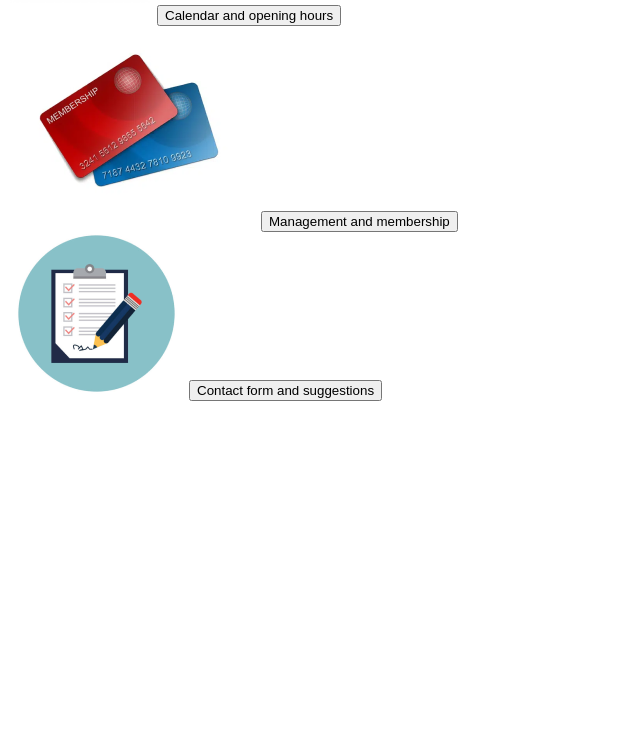
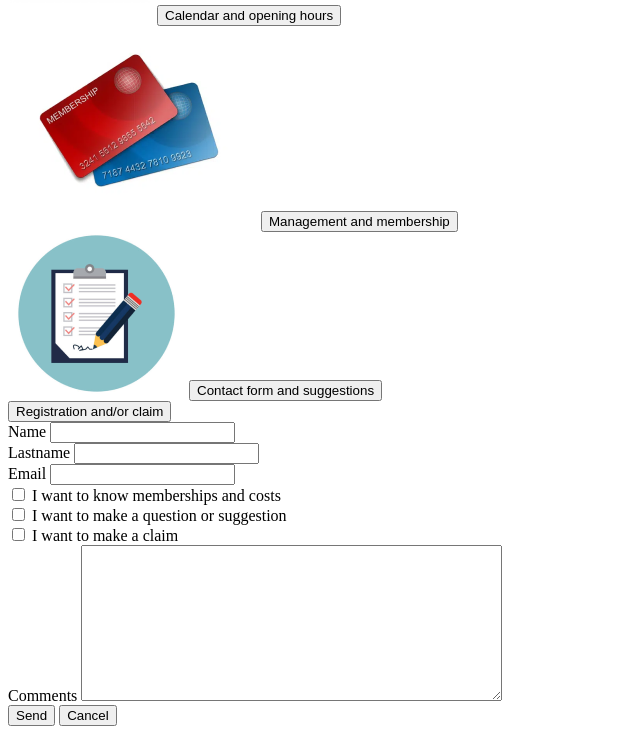
Before and after one commit to JulianRiedinger7/BaSP-M2023, a plain HTML site: page Week-02/index.html in a window 1280 px wide. Shown: the part 1473-2207 px from the top of the page, without its empty margins (0-640 px from the left). Before the commit the page ends 1882 px from the top, so only its background shows below. Drawn offline with Linux system fonts and the light colour scheme.

Commit message:
BaSP-W02-2023: created form section

```diff
--- a/Week-02/index.html
+++ b/Week-02/index.html
@@ -79,6 +79,41 @@
           <button>Contact form and suggestions</button>
         </div>
       </section>
+      <section>
+        <button>Registration and/or claim</button>
+        <form>
+          <div>
+            <label for="name">Name</label>
+            <input type="text" name="name" id="name">
+          </div>
+          <div>
+            <label for="lastname">Lastname</label>
+            <input type="text" name="lastname" id="lastname">
+          </div>
+          <div>
+            <label for="email">Email</label>
+            <input type="email" name="email" id="email">
+          </div>
+          <div>
+            <input type="checkbox" name="membership" id="membership">
+            <label for="membership">I want to know memberships and costs</label>
+          </div>
+          <div>
+            <input type="checkbox" name="question" id="question">
+            <label for="question">I want to make a question or suggestion</label>
+          </div>
+          <div>
+            <input type="checkbox" name="claim" id="claim">
+            <label for="claim">I want to make a claim</label>
+          </div>
+          <div>
+            <label for="comments">Comments</label>
+            <textarea name="comments" id="comments" cols="50" rows="10"></textarea>
+          </div>
+          <button type="submit">Send</button>
+          <button type="reset">Cancel</button>
+        </form>
+      </section>
     </main>
   </body>
 </html>
```
